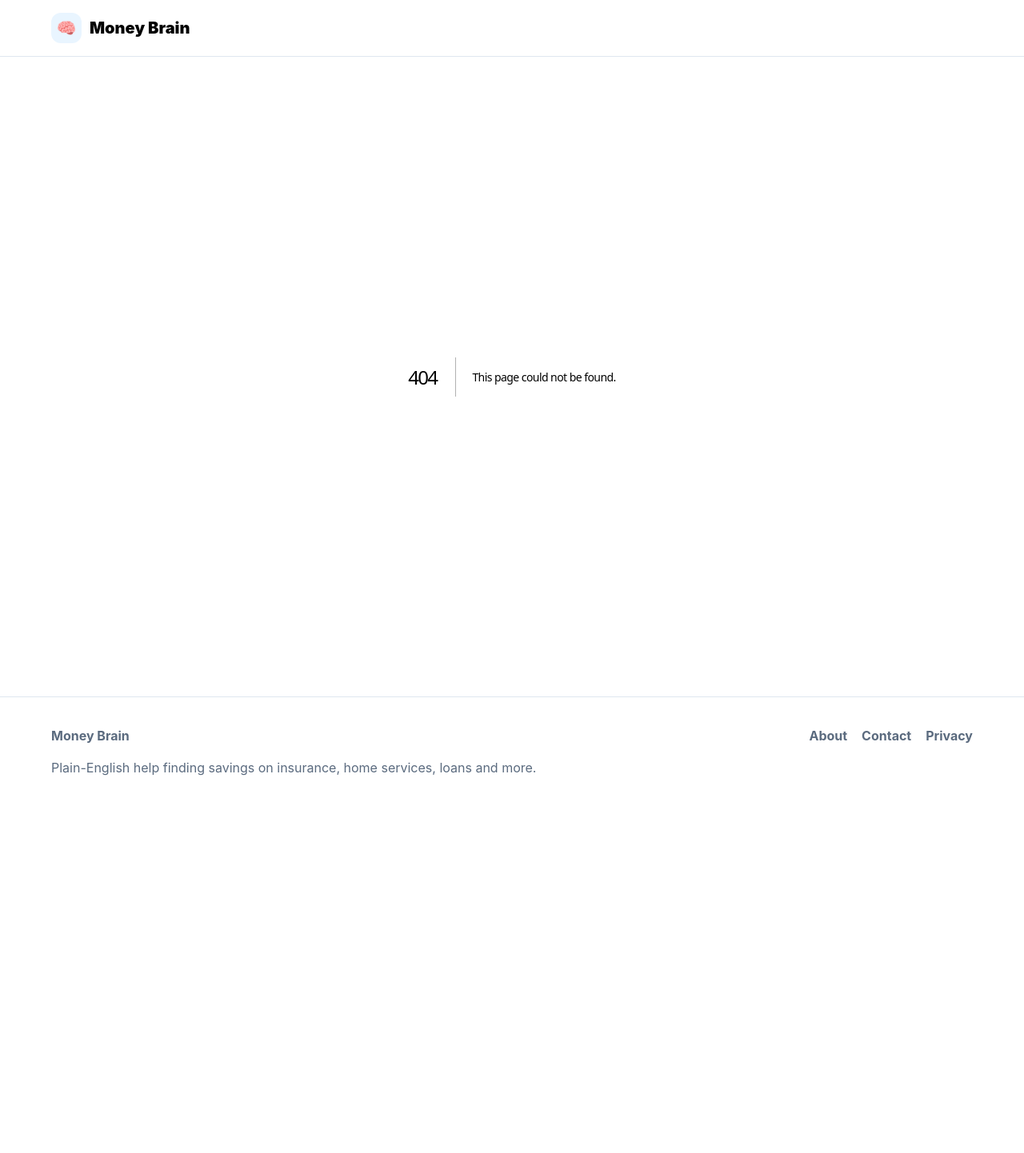
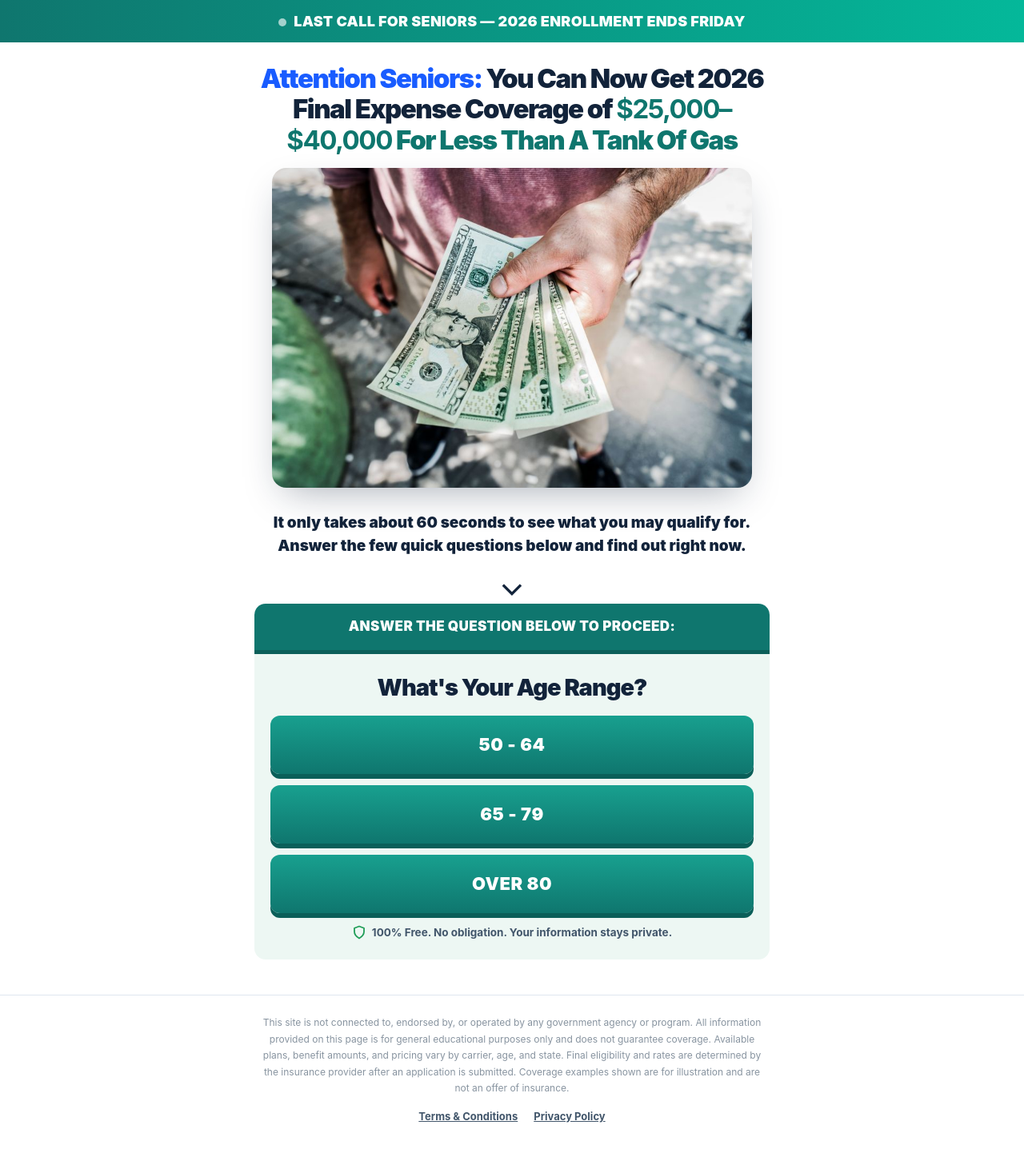
Before and after one commit to right/moneybrain.me, a Next.js app: page /final-expense/qualify in a window 1280 px wide. Before the commit this address had no page. Shown: the top 1442 px of the page at 80% size. Before the commit the page ends 1074 px from the top, so only its background shows below. Built offline with nearby package versions, Linux system fonts and the light colour scheme.

Commit message:
Add final expense qualify landing page

```diff
--- /dev/null
+++ b/app/final-expense/qualify/page.tsx
@@ -0,0 +1,43 @@
+import Image from 'next/image';
+import { FinalExpenseQualify } from '@/components/FinalExpenseQualify';
+
+export const metadata = {
+  title: '2026 Final Expense Coverage Eligibility | Money Brain',
+  description: 'Answer one quick question to see what final expense coverage options you may qualify for.',
+};
+
+export default function FinalExpenseQualifyPage() {
+  return (
+    <main className="fe-page fe-qualify-page">
+      <div className="fe-qualify-topbar"><span />Last Call For Seniors — 2026 Enrollment Ends Friday</div>
+
+      <div className="fe-qualify-wrap">
+        <header className="fe-qualify-head">
+          <h1>
+            <span>Attention Seniors:</span> You Can Now Get 2026 Final Expense Coverage of <strong>$25,000–$40,000</strong> <em>For Less Than A Tank Of Gas</em>
+          </h1>
+        </header>
+
+        <div className="fe-qualify-hero">
+          <Image src="/images/senior-year-choices-hero.jpg" alt="Cash in hand" width={900} height={600} priority />
+        </div>
+
+        <p className="fe-qualify-lead">It only takes about 60 seconds to see what you may qualify for. Answer the few quick questions below and find out right now.</p>
+
+        <div className="fe-qualify-chev" aria-hidden="true">⌄</div>
+
+        <FinalExpenseQualify />
+      </div>
+
+      <footer className="fe-qualify-footer">
+        <p>
+          This site is not connected to, endorsed by, or operated by any government agency or program. All information provided on this page is for general educational purposes only and does not guarantee coverage. Available plans, benefit amounts, and pricing vary by carrier, age, and state. Final eligibility and rates are determined by the insurance provider after an application is submitted. Coverage examples shown are for illustration and are not an offer of insurance.
+        </p>
+        <div>
+          <a href="/terms">Terms &amp; Conditions</a>
+          <a href="/privacy">Privacy Policy</a>
+        </div>
+      </footer>
+    </main>
+  );
+}
--- /dev/null
+++ b/components/FinalExpenseQualify.tsx
@@ -0,0 +1,52 @@
+'use client';
+
+import { useState } from 'react';
+import { FinalExpensePhone } from '@/components/FinalExpensePhone';
+
+const ageRanges = ['50 - 64', '65 - 79', 'Over 80'];
+
+export function FinalExpenseQualify() {
+  const [qualified, setQualified] = useState(false);
+
+  function qualify() {
+    setQualified(true);
+    window.setTimeout(() => {
+      document.getElementById('qualify-result')?.scrollIntoView({ behavior: 'smooth', block: 'center' });
+    }, 50);
+  }
+
+  return (
+    <section className="fe-qualify-quiz" aria-live="polite">
+      {!qualified ? (
+        <div id="qualify-select">
+          <div className="fe-qualify-banner">Answer The Question Below To Proceed:</div>
+          <div className="fe-qualify-box">
+            <h2>What&apos;s Your Age Range?</h2>
+            {ageRanges.map((range) => (
+              <button className="fe-qualify-age-btn" type="button" key={range} onClick={qualify}>
+                {range}
+              </button>
+            ))}
+            <div className="fe-qualify-safe">
+              <svg aria-hidden="true" viewBox="0 0 24 24" fill="none"><path d="M12 2 4 5v6c0 5 3.4 8.3 8 11 4.6-2.7 8-6 8-11V5l-8-3Z" /></svg>
+              100% Free. No obligation. Your information stays private.
+            </div>
+          </div>
+        </div>
+      ) : (
+        <div className="fe-qualify-result" id="qualify-result">
+          <div className="fe-qualify-cg">Congratulations!<br />You May Qualify!</div>
+          <p>
+            Based on your age, coverage options are available in your area. <b>Tap the button below to speak with a licensed agent now</b> and lock in your rate. This only takes a couple of minutes.
+          </p>
+          <FinalExpensePhone className="fe-qualify-call" />
+          <FinalExpensePhone className="fe-qualify-num" showNumber />
+          <div className="fe-qualify-urg">
+            <span aria-hidden="true">◷</span>
+            Due to high call volume, an agent can only hold your spot for the next 3 minutes.
+          </div>
+        </div>
+      )}
+    </section>
+  );
+}
```
Also changed, not shown: app/globals.css, public/images/senior-year-choices-hero.jpg (added).
